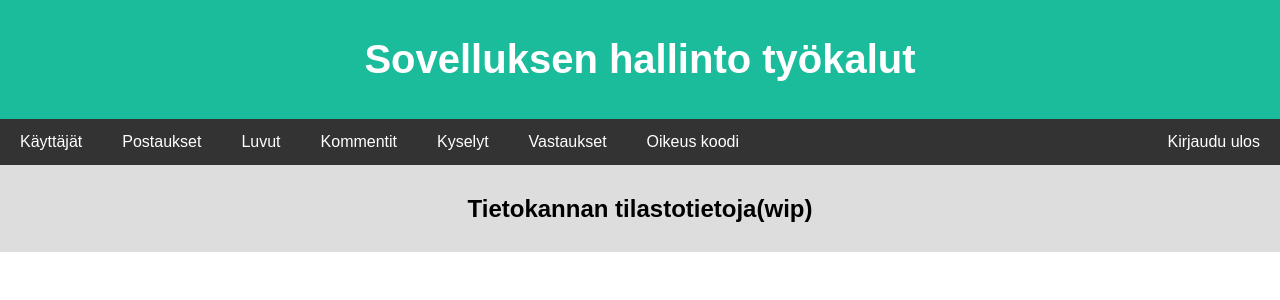
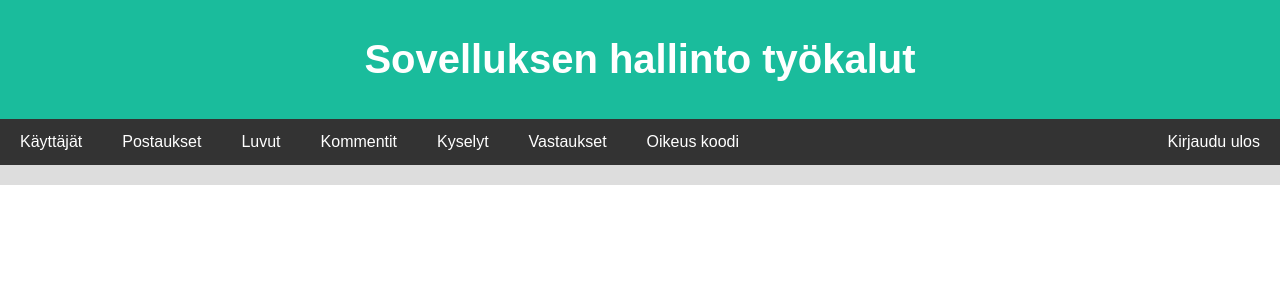
Before and after one commit to K123AsJ0k1/StoryApp, a Flask app: page /administration/1 in a window 1280 px wide. Shown: the top 300 px of the page. Run offline with Flask 2, Linux system fonts and the light colour scheme; the visitor is signed in with stand-in values (Sample User, id 1).

Commit message:
Korjauksia

```diff
--- a/routes.py
+++ b/routes.py
@@ -844,7 +844,7 @@ def query_save(mode,creator_name,post_name,post_id,chapter_number,query_id):
       if session["user_role"] == 2:
          address = "/administration/" + session["user_name"]
          return redirect(address)
-   #Luo creator_name, post_name, post_id ja chapter_number tarkastus
+
    if mode == "create_question" and post_id > 0 and request.method == "GET":
       if not check_post_owner(session["user_name"],post_id):
          return redirect("/")
@@ -896,7 +896,6 @@ def query_save(mode,creator_name,post_name,post_id,chapter_number,query_id):
 
 @app.route("/query/remove/<string:mode>/<string:creator_name>/<string:post_name>/<int:post_id>/<int:chapter_number>/<int:query_id>/<int:answer_id>")
 def query_remove(mode,creator_name,post_name,post_id,chapter_number,query_id,answer_id):
-   #Luo creator_name, post_name, post_id ja chapter_number tarkastus
    if not check_user():
       return redirect("/")
 
--- a/templates/administration.html
+++ b/templates/administration.html
@@ -167,10 +167,6 @@ textarea {
 </div>
 
 <div class="footer">
-  {% if session.admin_mode == "1" %}
-    <h2>Tietokannan tilastotietoja(wip)</h2>
-  {% endif %}
-
   {% if session.admin_mode == "2" %}
     <table style="width:100%">
       <tr>
```
